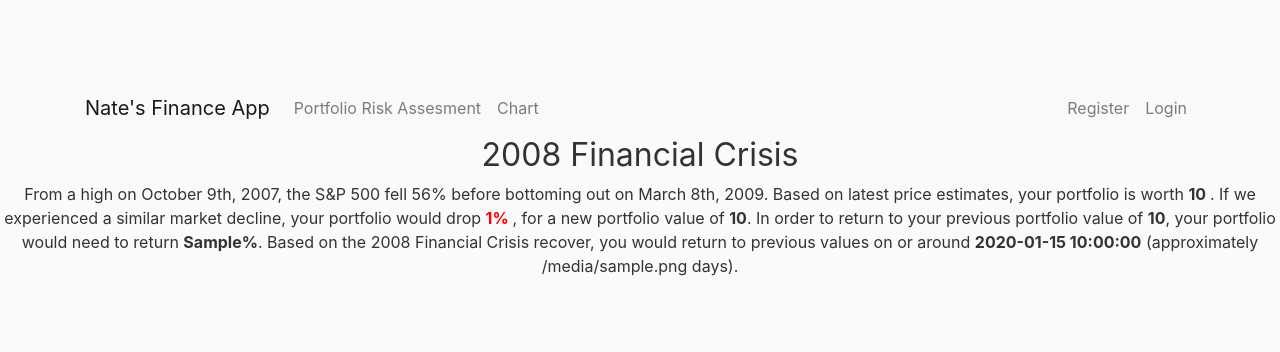
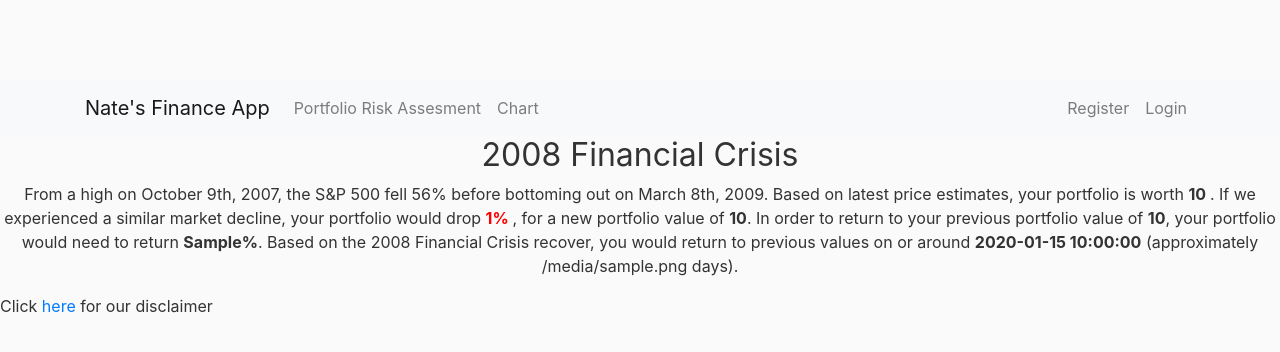
Before and after one commit to NateLeeP/Finance-App, a Flask app: template financeapp/templates/portfoliotest.html in a window 1280 px wide. Shown: the top 352 px of the page. Run offline with Flask 2, Linux system fonts and the light colour scheme; the template is opened without the code that fills it: most values are stand-ins (such as "Sample title", 1, 10 or a date in 2020); some libraries are stand-ins or nearby versions.

Commit message:
Minor changes

```diff
--- a/financeapp/templates/portfoliotest.html
+++ b/financeapp/templates/portfoliotest.html
@@ -4,4 +4,6 @@
 <h2 class='text-center font-less-bold'>2008 Financial Crisis</h2>
 <p class='text-center'>From a high on October 9th, 2007, the S&P 500 fell 56% before bottoming out on March 8th, 2009. Based on latest price estimates, your portfolio is worth <span class='font-bold'>{{calculations['startTotalPortfolioValue']}} </span>. If we experienced a similar market decline, your portfolio would drop <span class='color-red font-bold'>{{calculations['totalExpectedReturn']}}% </span>, for a new portfolio value of <span class='font-bold'>{{calculations['endTotalPortfolioValue']}}</span>. In order to return to your previous portfolio value of <span class='font-bold'>{{calculations['startTotalPortfolioValue']}}</span>, your portfolio would need to return <span class='font-bold'>{{calculations['requiredReturn']}}%</span>. Based on the 2008 Financial Crisis recover, you would return to previous values on or around <span class='font-bold'>{{calculations['recoveryDate']}}</span> (approximately <span>{{calculations['daysToRecover']}} </span> days). </p>
 
+<p> Click <a href= '/disclaimer'> here</a> for our disclaimer</p>
+
 {% endblock content %}
```
